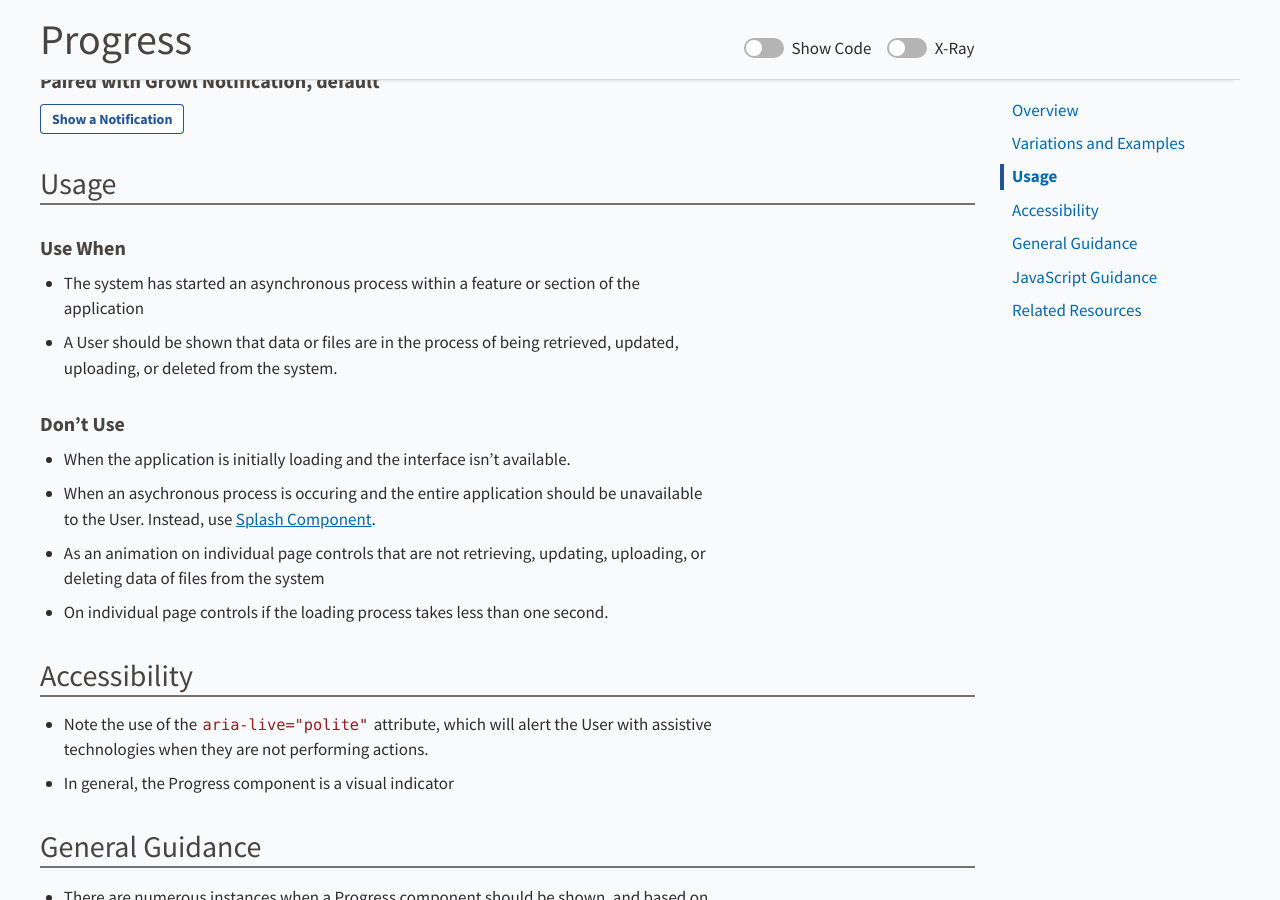
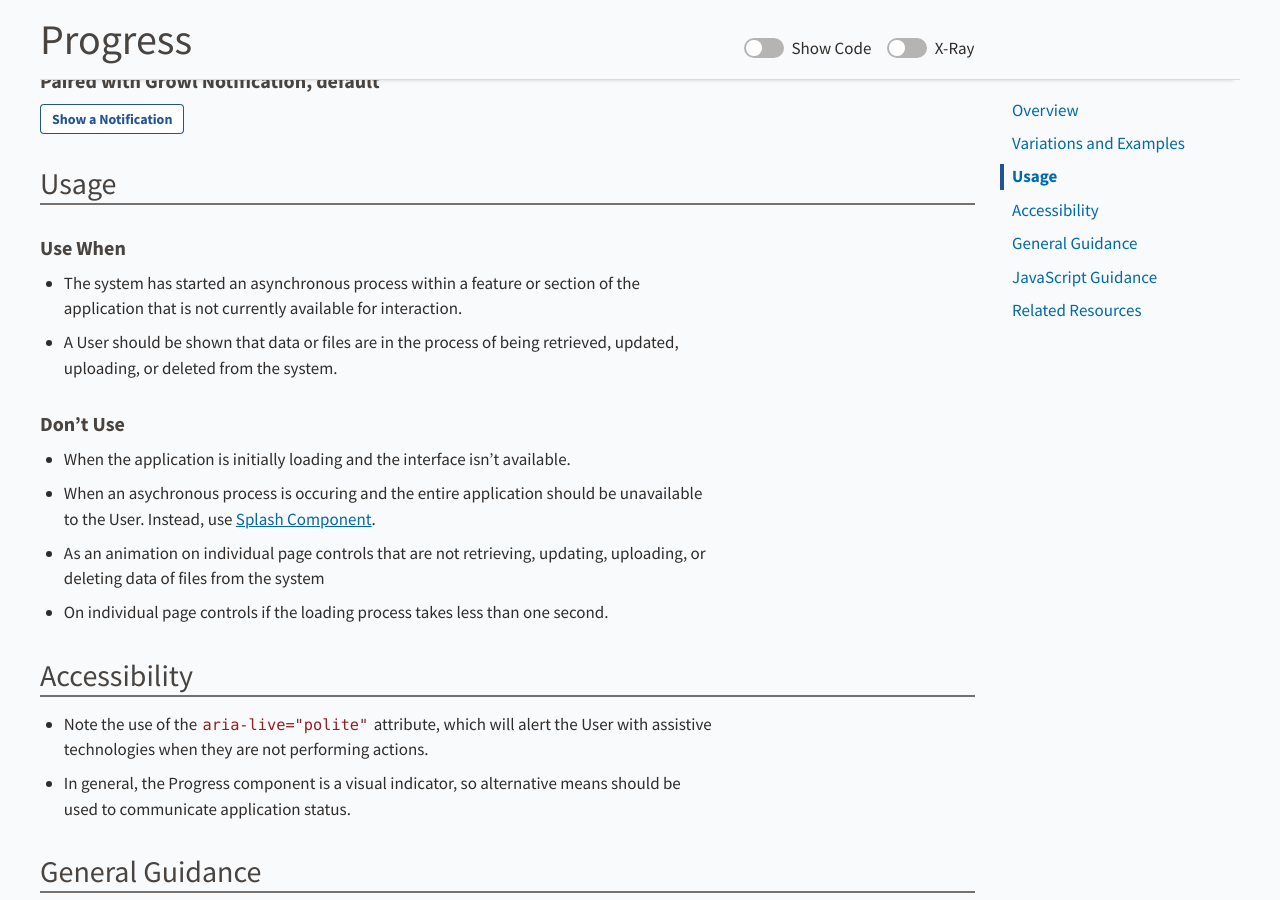
Before and after one commit to USDA-FSA/fsa-design-system, a Jekyll site: the page built from components/progress/index.md, in a window 1280 px wide and 900 px high, scrolled down 3873 px. Built offline with Jekyll 4.4.1, drawn with Linux system fonts in a browser that asks for light colours.

Commit message:
cleaned up docs for Progress [appends #294]

```diff
--- a/components/progress/index.md
+++ b/components/progress/index.md
@@ -546,7 +546,7 @@ Progress indicators are styled with `class="fsa-progress [fsa-progress--[variati
 
 ### Use When
 
-* The system has started an asynchronous process within a feature or section of the application
+* The system has started an asynchronous process within a feature or section of the application that is not currently available for interaction.
 * A User should be shown that data or files are in the process of being retrieved, updated, uploading, or deleted from the system.
 
 ### Don't Use
@@ -559,7 +559,7 @@ Progress indicators are styled with `class="fsa-progress [fsa-progress--[variati
 ## Accessibility
 
 * Note the use of the `aria-live="polite"` attribute, which will alert the User with assistive technologies when they are not performing actions.
-* In general, the Progress component is a visual indicator
+* In general, the Progress component is a visual indicator, so alternative means should be used to communicate application status.
 
 ## General Guidance
 
```
